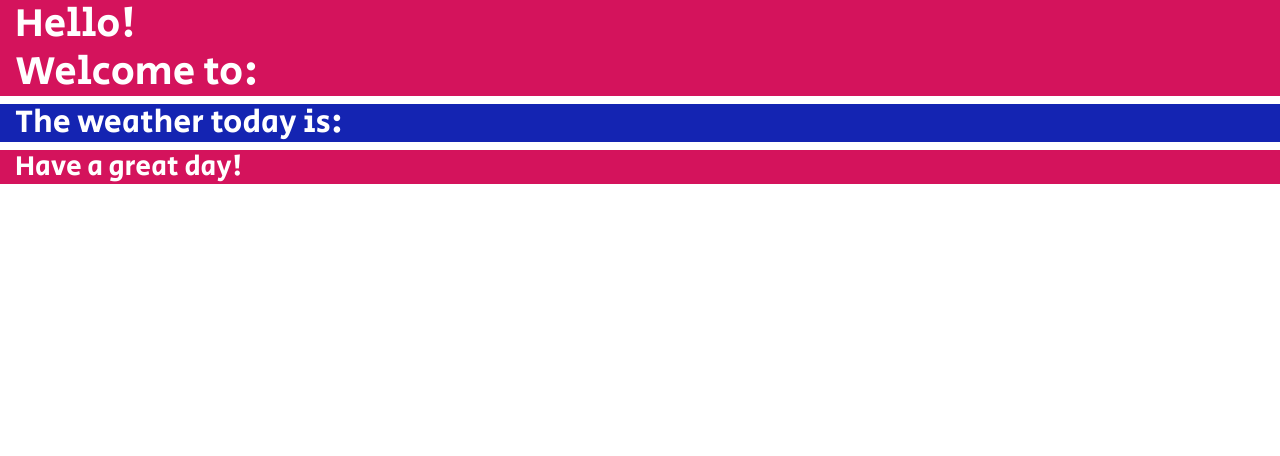
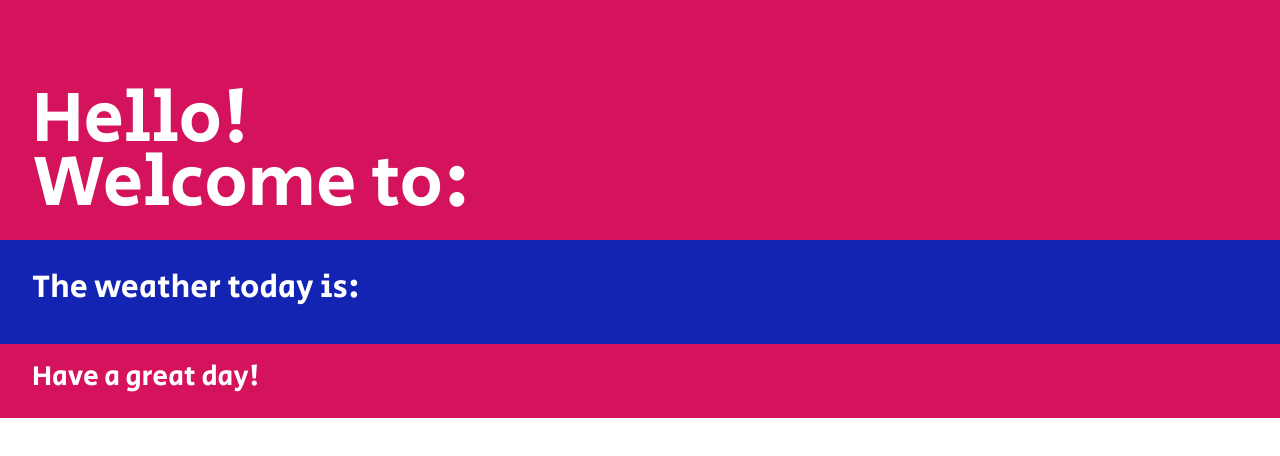
Before and after one commit to siarraprice/m7-hw7-price-siarra, a plain HTML site: page index.html in a window 1280 px wide. Drawn offline with nearby package versions, Linux system fonts and the light colour scheme.

Commit message:
Add appropriate padding and margin to text and containers

```diff
--- a/main.css
+++ b/main.css
@@ -3,14 +3,24 @@ body {
   font-family: 'Secular One', sans-serif;
 }
 
-.first-contain {
+.first-contain, .ftr {
   background: #D4135C;
+  margin: 0 auto;
+  padding: 1rem 2rem;
 }
 
 .second-contain {
   background: #1424B2;
+  margin: 0 auto;
+  padding: 1rem 2rem;
 }
 
-.ftr {
-  background: #D4135C;
+h1 {
+  font-size: 4.5rem;
+  line-height: 4rem;
+  padding-top: 1em;
 }
+
+h2 {
+  line-height: 4rem;
+}
```
